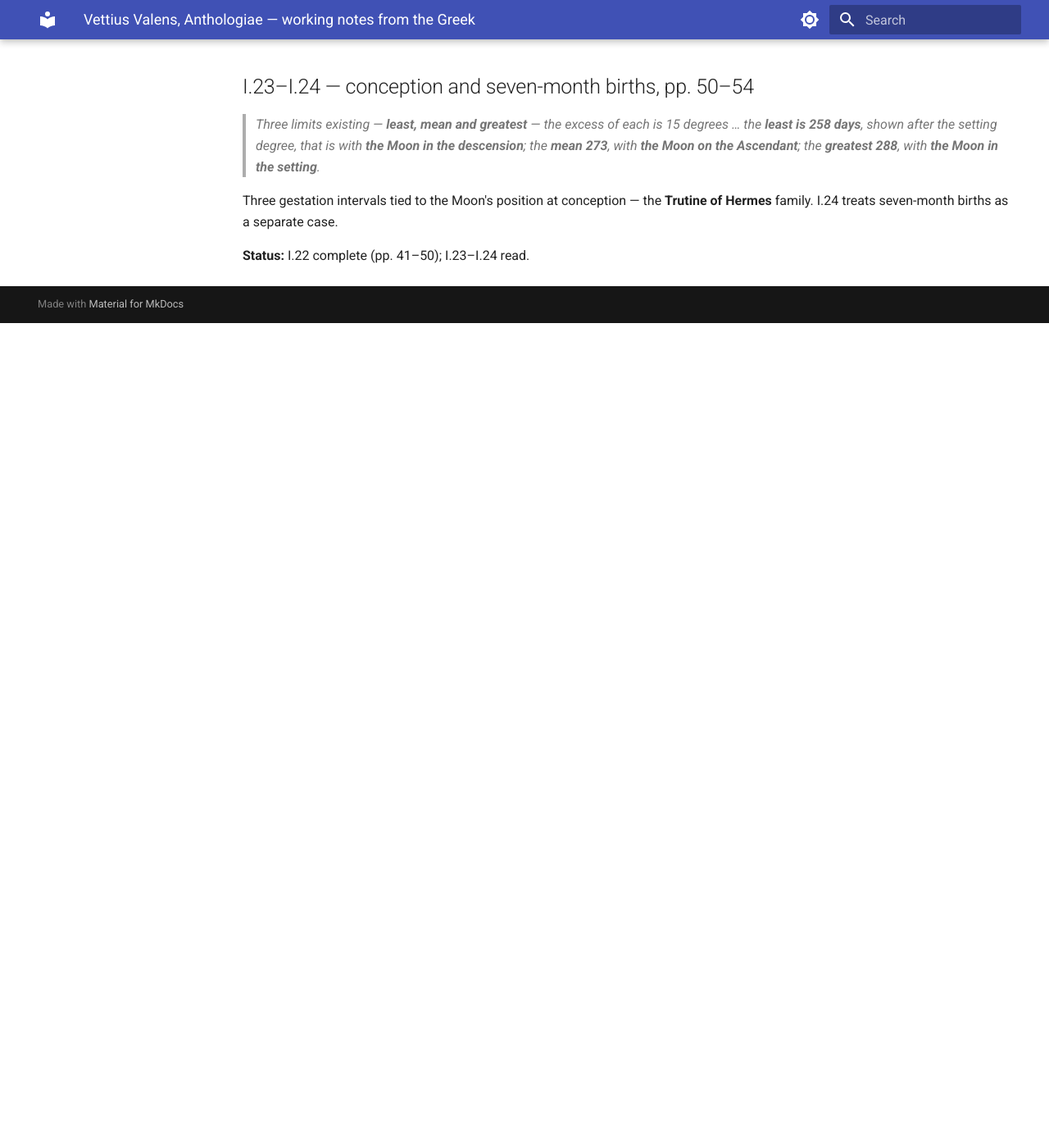
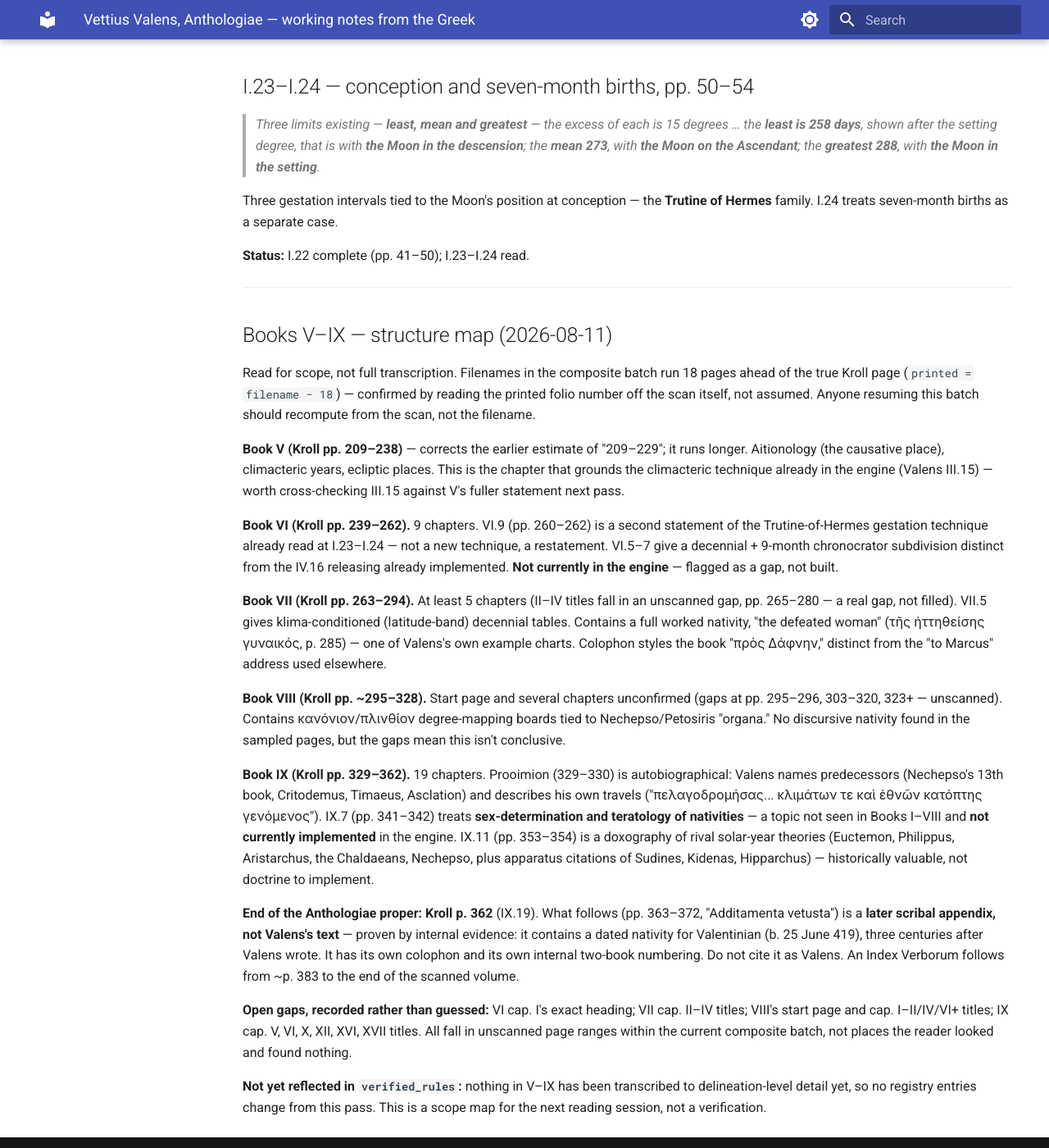
Before and after one commit to Bender1011001/traditional-astrology-engine, an MkDocs documentation site: the page built from docs/sources/valens_greek_notes.md, in a window 1280 px wide and 1400 px high, scrolled down 61353 px. Shown: the whole window at 82% size. Built offline with MkDocs 1.6.1 and Material for MkDocs 9.7.7, drawn with Linux system fonts in a browser that asks for light colours; before the commit the page ends 61747 px from its top, so only the background shows below that.

Commit message:
Valens Books V-IX scoped, not yet translated
Structure map only, from composite scans of Kroll 1908 (public domain,
2nd century). Corrects Book V's range (209-238, not 209-229) and
records chapter counts and topics for VI-IX so the next reading pass
has a map instead of a blind start.

Two things worth building, not yet in the engine:
- IX.7, sex-determination and teratology of nativities - a doctrine
  category absent from the engine entirely.
- VI.5-7, a decennial + 9-month chronocrator subdivision distinct from
  the IV.16 releasing already implemented.

VI.9 restates the Trutine of Hermes already read at I.23-I.24 - not a
new technique. The "Additamenta vetusta" after IX (pp. 363-372) is
flagged as a later scribal appendix, not Valens - proven by internal
evidence: it dates a nativity for Valentinian, three centuries after
Valens wrote. Do not cite it as his.

Real gaps recorded rather than guessed: several chapter titles fall in
unscanned page ranges (VII cap. II-IV, most of VIII, several of IX).

No verified_rules entries change from this pass - this is scope, not
verification.

Co-Authored-By: Claude Sonnet 5 <noreply@anthropic.com>

```diff
--- a/docs/sources/valens_greek_notes.md
+++ b/docs/sources/valens_greek_notes.md
@@ -1559,3 +1559,25 @@ This is the methodological statement underneath everything: **the delineation li
 Three gestation intervals tied to the Moon's position at conception — the **Trutine of Hermes** family. I.24 treats seven-month births as a separate case.
 
 **Status:** I.22 complete (pp. 41–50); I.23–I.24 read.
+
+---
+
+## Books V–IX — structure map (2026-08-11)
+
+Read for scope, not full transcription. Filenames in the composite batch run 18 pages ahead of the true Kroll page (`printed = filename − 18`) — confirmed by reading the printed folio number off the scan itself, not assumed. Anyone resuming this batch should recompute from the scan, not the filename.
+
+**Book V (Kroll pp. 209–238)** — corrects the earlier estimate of "209–229"; it runs longer. Aitionology (the causative place), climacteric years, ecliptic places. This is the chapter that grounds the climacteric technique already in the engine (Valens III.15) — worth cross-checking III.15 against V's fuller statement next pass.
+
+**Book VI (Kroll pp. 239–262).** 9 chapters. VI.9 (pp. 260–262) is a second statement of the Trutine-of-Hermes gestation technique already read at I.23–I.24 — not a new technique, a restatement. VI.5–7 give a decennial + 9-month chronocrator subdivision distinct from the IV.16 releasing already implemented. **Not currently in the engine** — flagged as a gap, not built.
+
+**Book VII (Kroll pp. 263–294).** At least 5 chapters (II–IV titles fall in an unscanned gap, pp. 265–280 — a real gap, not filled). VII.5 gives klima-conditioned (latitude-band) decennial tables. Contains a full worked nativity, "the defeated woman" (τῆς ἡττηθείσης γυναικός, p. 285) — one of Valens's own example charts. Colophon styles the book "πρὸς Δάφνην," distinct from the "to Marcus" address used elsewhere.
+
+**Book VIII (Kroll pp. ~295–328).** Start page and several chapters unconfirmed (gaps at pp. 295–296, 303–320, 323+ — unscanned). Contains κανόνιον/πλινθίον degree-mapping boards tied to Nechepso/Petosiris "organa." No discursive nativity found in the sampled pages, but the gaps mean this isn't conclusive.
+
+**Book IX (Kroll pp. 329–362).** 19 chapters. Prooimion (329–330) is autobiographical: Valens names predecessors (Nechepso's 13th book, Critodemus, Timaeus, Asclation) and describes his own travels ("πελαγοδρομήσας... κλιμάτων τε καὶ ἐθνῶν κατόπτης γενόμενος"). IX.7 (pp. 341–342) treats **sex-determination and teratology of nativities** — a topic not seen in Books I–VIII and **not currently implemented** in the engine. IX.11 (pp. 353–354) is a doxography of rival solar-year theories (Euctemon, Philippus, Aristarchus, the Chaldaeans, Nechepso, plus apparatus citations of Sudines, Kidenas, Hipparchus) — historically valuable, not doctrine to implement.
+
+**End of the Anthologiae proper: Kroll p. 362** (IX.19). What follows (pp. 363–372, "Additamenta vetusta") is a **later scribal appendix, not Valens's text** — proven by internal evidence: it contains a dated nativity for Valentinian (b. 25 June 419), three centuries after Valens wrote. It has its own colophon and its own internal two-book numbering. Do not cite it as Valens. An Index Verborum follows from ~p. 383 to the end of the scanned volume.
+
+**Open gaps, recorded rather than guessed:** VI cap. I's exact heading; VII cap. II–IV titles; VIII's start page and cap. I–II/IV/VI+ titles; IX cap. V, VI, X, XII, XVI, XVII titles. All fall in unscanned page ranges within the current composite batch, not places the reader looked and found nothing.
+
+**Not yet reflected in `verified_rules`:** nothing in V–IX has been transcribed to delineation-level detail yet, so no registry entries change from this pass. This is a scope map for the next reading session, not a verification.
```
